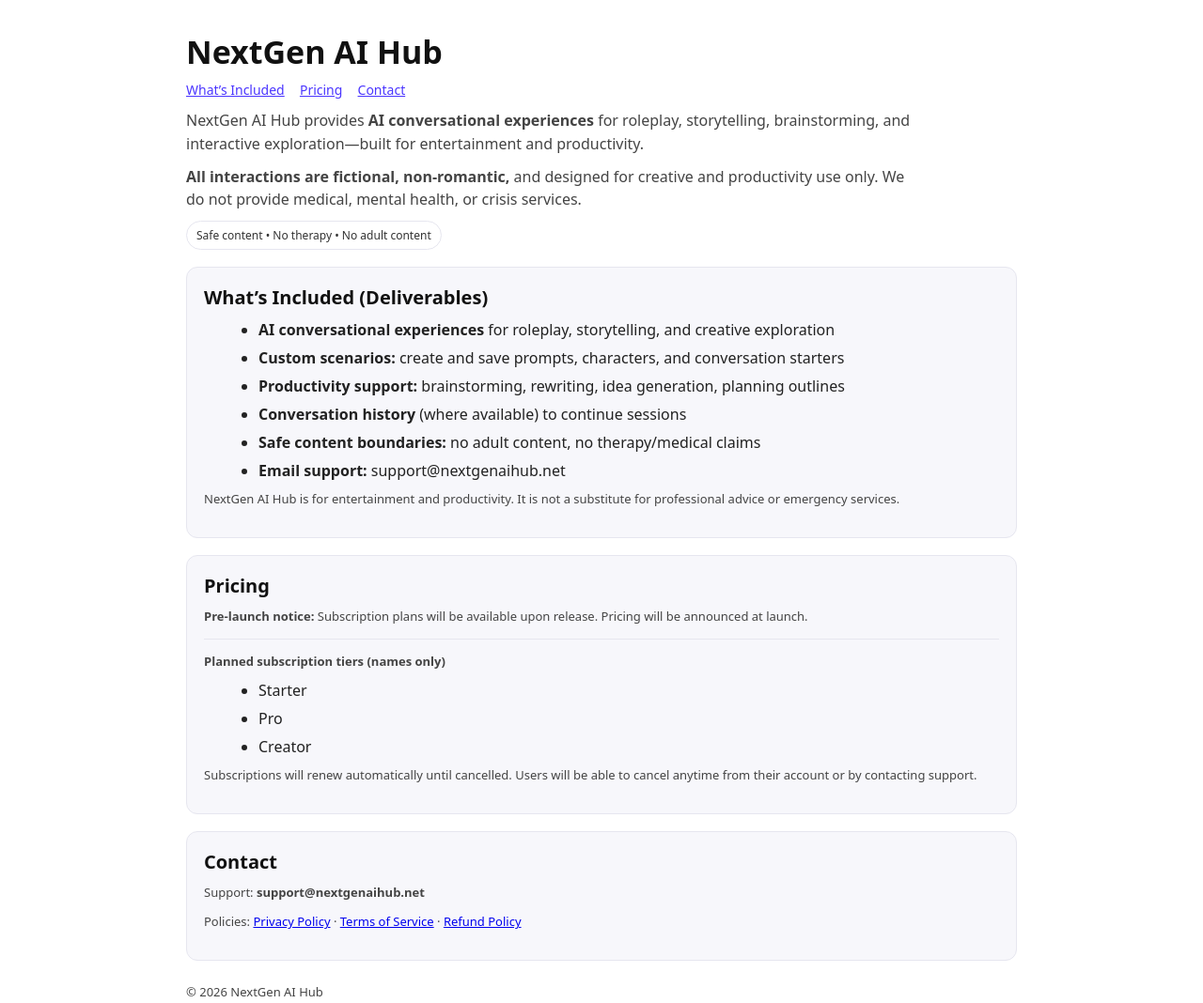
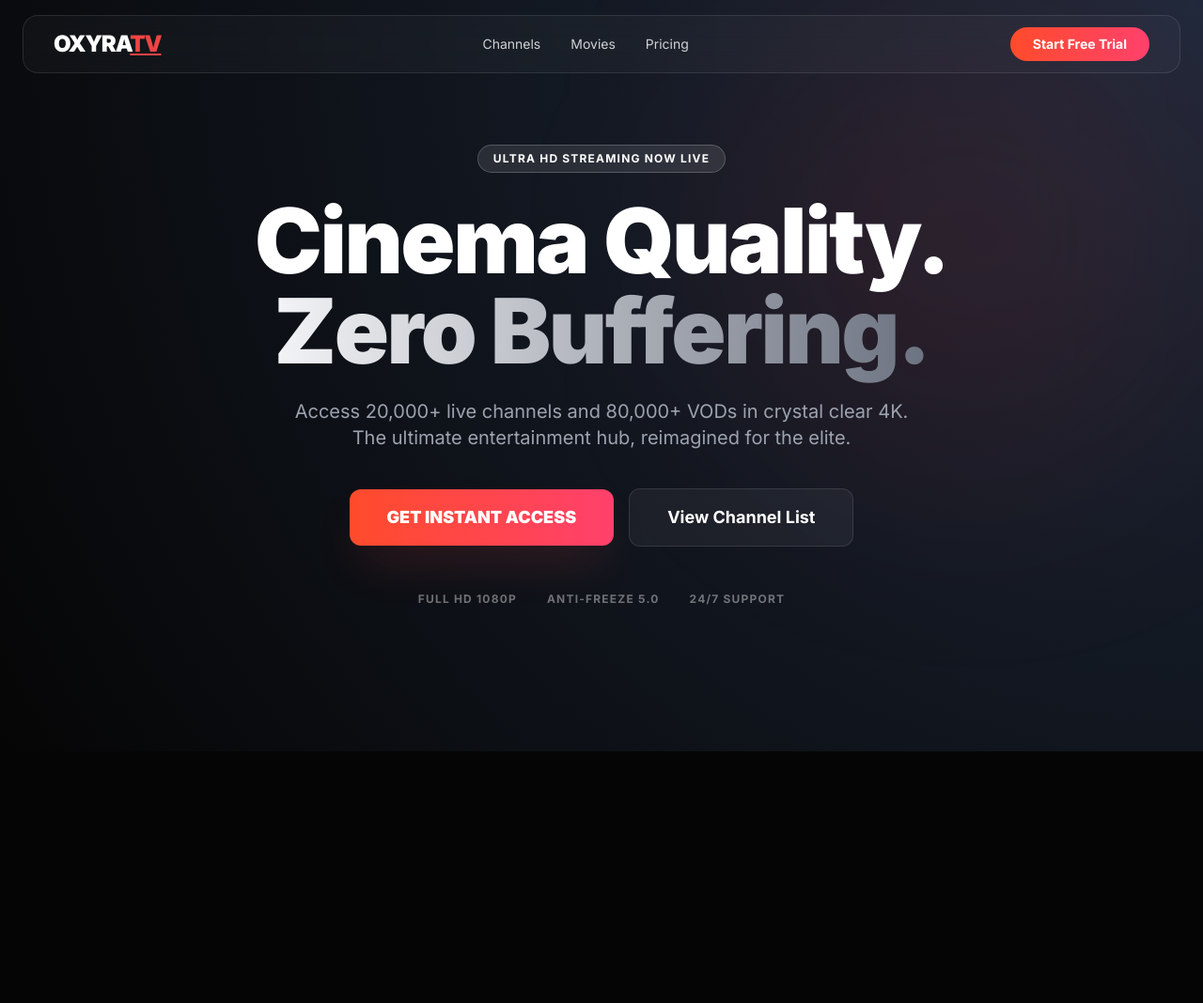
Before and after one commit to cobenlahcen-rgb/nextgenaihub, a plain HTML site: page index.html in a window 1280 px wide. Shown: the whole page at 94% size. After the commit the page ends 800 px from the top, so only its background shows below. Drawn offline with nearby package versions, Linux system fonts and the light colour scheme.

Commit message:
Update index.html

```diff
--- a/index.html
+++ b/index.html
@@ -1,133 +1,61 @@
 <!DOCTYPE html>
 <html lang="en">
 <head>
-  <meta charset="UTF-8" />
-  <meta name="viewport" content="width=device-width, initial-scale=1.0" />
-  <title>NextGen AI Hub</title>
-  <style>
-    :root{
-      --bg:#ffffff;
-      --text:#111;
-      --muted:#444;
-      --card:#f7f7fb;
-      --border:#e6e6ef;
-      --link:#4b36ff;
-    }
-    *{box-sizing:border-box;font-family:system-ui,-apple-system,Segoe UI,Roboto,Arial}
-    body{margin:0;background:var(--bg);color:var(--text)}
-    .wrap{max-width:920px;margin:0 auto;padding:32px 18px 60px}
-    header{margin-bottom:18px}
-    h1{margin:0 0 6px;font-size:34px}
-    .nav a{margin-right:12px;color:var(--link);text-decoration:underline;font-size:14px}
-    .lead{max-width:780px;color:var(--muted);line-height:1.55;margin:10px 0 0}
-    .card{
-      margin-top:18px;
-      background:var(--card);
-      border:1px solid var(--border);
-      border-radius:12px;
-      padding:18px 18px;
-    }
-    h2{margin:0 0 10px;font-size:20px}
-    ul{margin:10px 0 0 18px}
-    li{margin:8px 0;color:#222}
-    .small{font-size:13px;color:var(--muted);line-height:1.45;margin-top:10px}
-    .pill{
-      display:inline-block;
-      padding:6px 10px;
-      border:1px solid var(--border);
-      border-radius:999px;
-      background:#fff;
-      font-size:12px;
-      color:#333;
-      margin-top:10px;
-    }
-    .footer{margin-top:24px;color:var(--muted);font-size:13px}
-    .footer a{color:var(--link)}
-    .divider{height:1px;background:var(--border);margin:14px 0}
-  </style>
+    <meta charset="UTF-8">
+    <meta name="viewport" content="width=device-width, initial-scale=1.0">
+    <script src="https://cdn.tailwindcss.com"></script>
+    <link href="https://fonts.googleapis.com/css2?family=Inter:wght@400;700;900&display=swap" rel="stylesheet">
+    <style>
+        body { font-family: 'Inter', sans-serif; background-color: #050505; }
+        .glass { background: rgba(255, 255, 255, 0.03); backdrop-filter: blur(12px); border: 1px solid rgba(255, 255, 255, 0.1); }
+        .hero-gradient { background: radial-gradient(circle at top right, #1e293b, #050505); }
+        .btn-premium { background: linear-gradient(90deg, #ff4b2b, #ff416c); transition: transform 0.2s ease; }
+        .btn-premium:hover { transform: scale(1.05); }
+    </style>
 </head>
-<body>
-  <div class="wrap">
-    <header>
-      <h1>NextGen AI Hub</h1>
-      <div class="nav">
-        <a href="#included">What’s Included</a>
-        <a href="#pricing">Pricing</a>
-        <a href="#contact">Contact</a>
-      </div>
+<body class="text-white">
 
-      <p class="lead">
-        NextGen AI Hub provides <strong>AI conversational experiences</strong> for roleplay, storytelling, brainstorming,
-        and interactive exploration—built for entertainment and productivity.
-      </p>
+    <nav class="fixed w-full z-50 px-6 py-4">
+        <div class="max-w-7xl mx-auto flex justify-between items-center glass rounded-2xl px-8 py-3">
+            <div class="text-2xl font-black tracking-tighter uppercase">Oxyra<span class="text-red-500 underline">TV</span></div>
+            <div class="hidden md:flex space-x-8 text-sm font-medium opacity-80">
+                <a href="#" class="hover:text-red-500 transition">Channels</a>
+                <a href="#" class="hover:text-red-500 transition">Movies</a>
+                <a href="#" class="hover:text-red-500 transition">Pricing</a>
+            </div>
+            <button class="btn-premium px-6 py-2 rounded-full font-bold text-sm">Start Free Trial</button>
+        </div>
+    </nav>
 
-      <p class="lead">
-        <strong>All interactions are fictional, non-romantic,</strong> and designed for creative and productivity use only.
-        We do not provide medical, mental health, or crisis services.
-      </p>
+    <section class="relative min-h-screen flex items-center justify-center px-6 hero-gradient overflow-hidden">
+        <div class="absolute top-0 right-0 w-[500px] h-[500px] bg-red-600/10 blur-[120px] rounded-full"></div>
 
-      <span class="pill">Safe content • No therapy • No adult content</span>
-    </header>
+        <div class="max-w-4xl text-center z-10">
+            <span class="bg-white/10 px-4 py-1.5 rounded-full text-xs font-bold tracking-widest uppercase mb-6 inline-block border border-white/20">
+                Ultra HD Streaming Now Live
+            </span>
+            <h1 class="text-5xl md:text-8xl font-black mb-6 leading-tight tracking-tight">
+                Cinema Quality. <br><span class="text-transparent bg-clip-text bg-gradient-to-r from-gray-100 to-gray-500">Zero Buffering.</span>
+            </h1>
+            <p class="text-gray-400 text-lg md:text-xl mb-10 max-w-2xl mx-auto font-light">
+                Access 20,000+ live channels and 80,000+ VODs in crystal clear 4K. The ultimate entertainment hub, reimagined for the elite.
+            </p>
+            <div class="flex flex-col md:flex-row items-center justify-center gap-4">
+                <button class="btn-premium px-10 py-4 rounded-xl font-black text-lg w-full md:w-auto shadow-2xl shadow-red-500/20">
+                    GET INSTANT ACCESS
+                </button>
+                <button class="bg-white/5 hover:bg-white/10 px-10 py-4 rounded-xl font-bold text-lg w-full md:w-auto border border-white/10 transition">
+                    View Channel List
+                </button>
+            </div>
 
-    <section id="included" class="card">
-      <h2>What’s Included (Deliverables)</h2>
-      <ul>
-        <li><strong>AI conversational experiences</strong> for roleplay, storytelling, and creative exploration</li>
-        <li><strong>Custom scenarios:</strong> create and save prompts, characters, and conversation starters</li>
-        <li><strong>Productivity support:</strong> brainstorming, rewriting, idea generation, planning outlines</li>
-        <li><strong>Conversation history</strong> (where available) to continue sessions</li>
-        <li><strong>Safe content boundaries:</strong> no adult content, no therapy/medical claims</li>
-        <li><strong>Email support:</strong> support@nextgenaihub.net</li>
-      </ul>
-      <p class="small">
-        NextGen AI Hub is for entertainment and productivity. It is not a substitute for professional advice or emergency services.
-      </p>
+            <div class="mt-12 flex flex-wrap justify-center gap-8 opacity-40 grayscale contrast-125">
+                <div class="font-bold tracking-widest uppercase text-xs">Full HD 1080p</div>
+                <div class="font-bold tracking-widest uppercase text-xs">Anti-Freeze 5.0</div>
+                <div class="font-bold tracking-widest uppercase text-xs">24/7 Support</div>
+            </div>
+        </div>
     </section>
 
-    <section id="pricing" class="card">
-      <h2>Pricing</h2>
-
-      <p class="small">
-        <strong>Pre-launch notice:</strong> Subscription plans will be available upon release.
-        Pricing will be announced at launch.
-      </p>
-
-      <div class="divider"></div>
-
-      <p class="small" style="margin:0 0 6px;"><strong>Planned subscription tiers (names only)</strong></p>
-      <ul>
-        <li>Starter</li>
-        <li>Pro</li>
-        <li>Creator</li>
-      </ul>
-
-      <p class="small">
-        Subscriptions will renew automatically until cancelled. Users will be able to cancel anytime from their account
-        or by contacting support.
-      </p>
-    </section>
-
-    <section id="contact" class="card">
-      <h2>Contact</h2>
-      <p class="small" style="margin-top:0;">
-        Support: <strong>support@nextgenaihub.net</strong>
-      </p>
-
-      <p class="small">
-        Policies:
-        <a href="/privacy.html">Privacy Policy</a> ·
-        <a href="/terms.html">Terms of Service</a> ·
-        <a href="/refund.html">Refund Policy</a>
-      </p>
-    </section>
-
-    <div class="footer">
-      © <span id="y"></span> NextGen AI Hub
-    </div>
-  </div>
-
-  <script>
-    document.getElementById('y').textContent = new Date().getFullYear();
-  </script>
 </body>
 </html>
```
